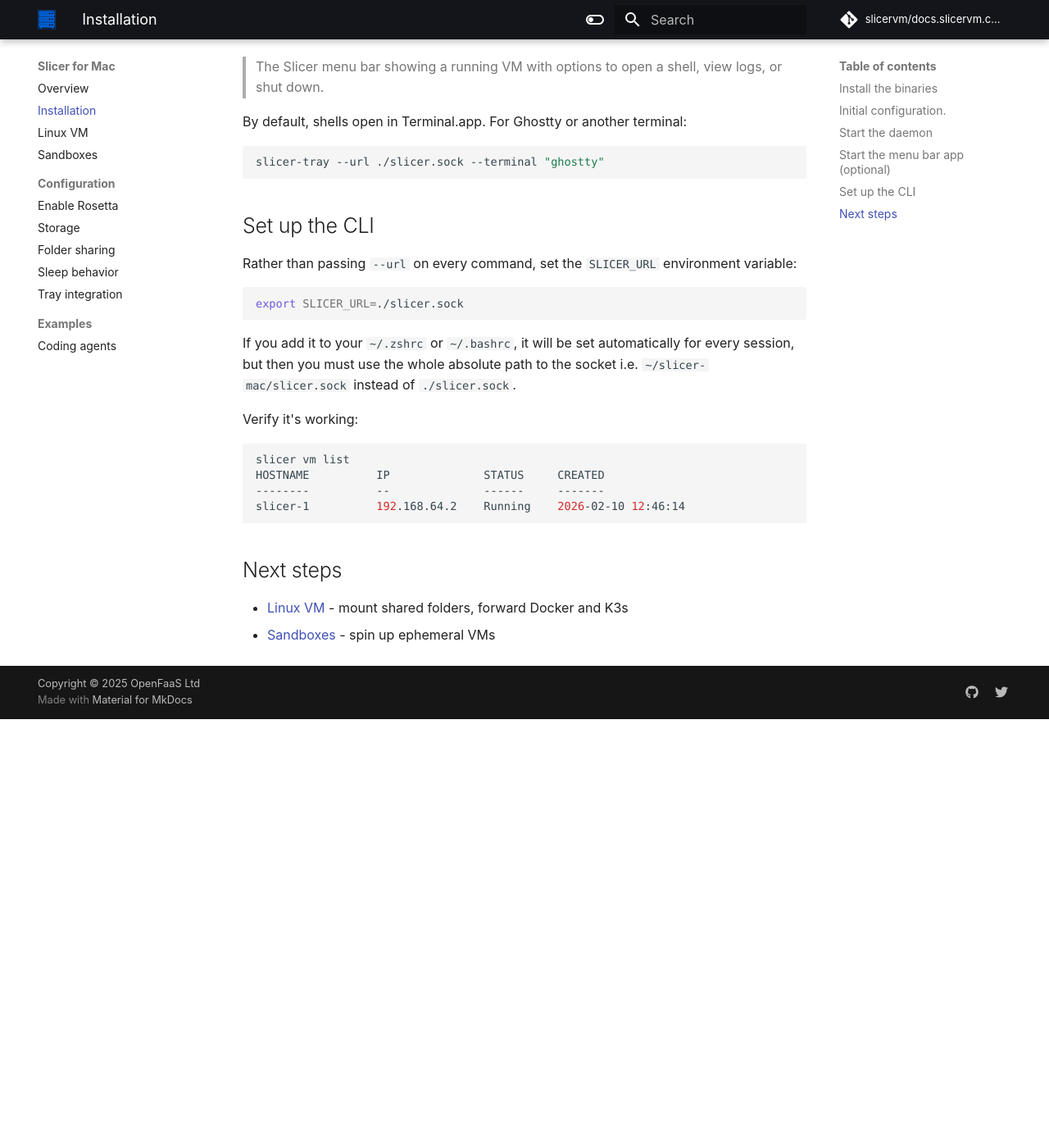
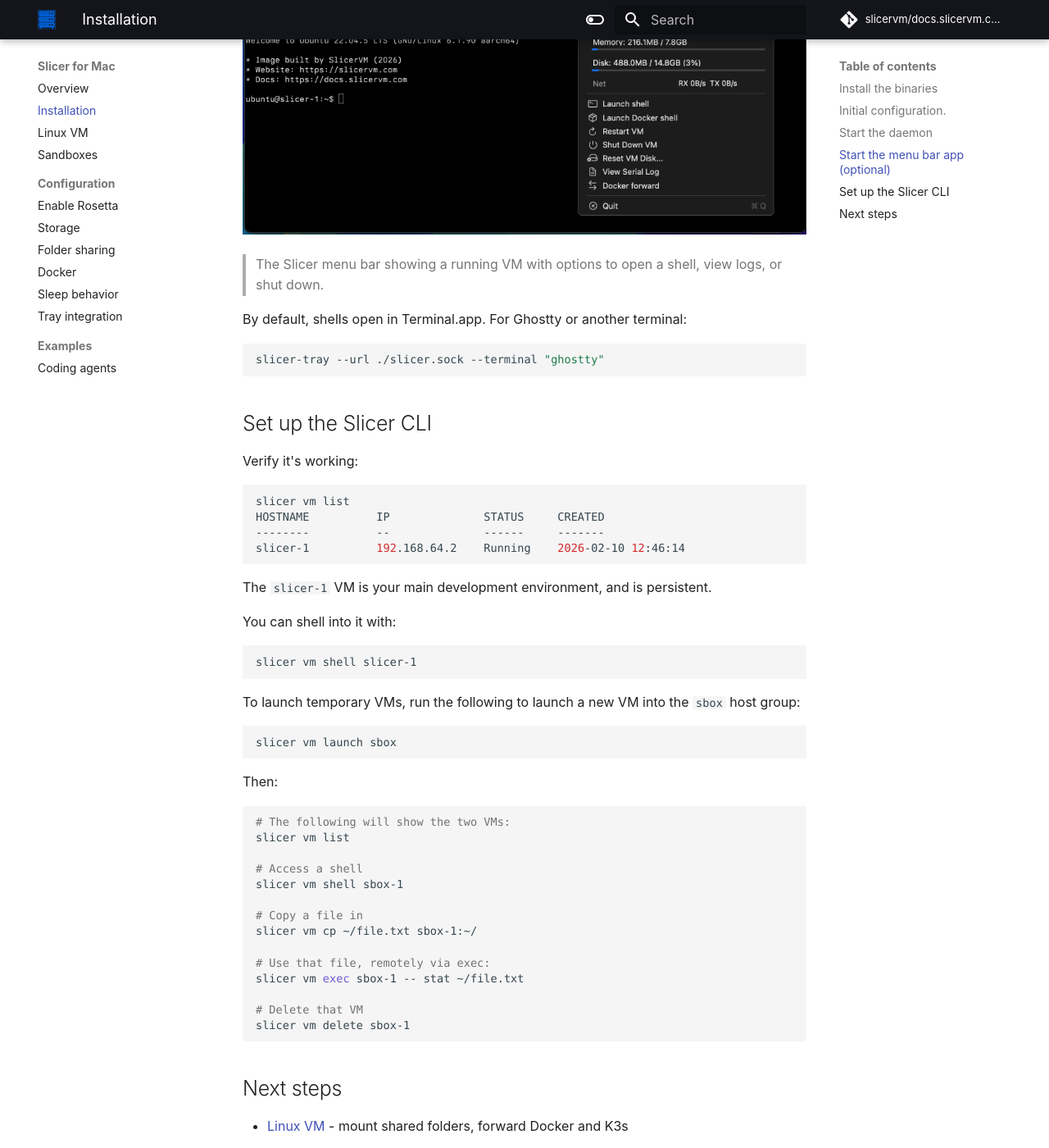
Before and after one commit to slicervm/docs.slicervm.com, an MkDocs documentation site: the page built from docs/mac/installation.md, in a window 1280 px wide and 1400 px high, scrolled down 2928 px. Shown: the whole window at 82% size. Built offline with MkDocs 1.6.1 and Material for MkDocs 9.7.7, drawn with Linux system fonts in a browser that asks for light colours; some web fonts are replaced; comment, search, counter and statistics services are not loaded; before the commit the page ends 3805 px from its top, so only the background shows below that; some of the changed text lies outside the part shown.

Commit message:
Slicer for Mac walk-through and Docker instructions
Signed-off-by: Alex Ellis (OpenFaaS Ltd) <alexellis2@gmail.com>

````diff
--- a/docs/mac/installation.md
+++ b/docs/mac/installation.md
@@ -27,6 +27,21 @@
 
 `tmux` is available via `brew install tmux`, and you can get [brew here](https://brew.sh).
 
+The `slicer` command acts as an API client to Slicer for Mac, and requires the socket path for each command. You can set this in the following way:
+
+For the current shell:
+
+```bash
+export SLICER_URL=~/slicer-mac/slicer.sock
+```
+
+Or permanently for every shell session:
+
+```bash
+echo 'export SLICER_URL=~/slicer-mac/slicer.sock' >> ~/.bash_profile
+echo 'export SLICER_URL=~/slicer-mac/slicer.sock' >> ~/.zshrc
+```
+
 ## Initial configuration.
 
 As a new user, we recommend you do not change the default configuration in any way.
@@ -38,7 +53,8 @@
 Only run this if you want to recreate the file because you edited or edited it.
 
 ```bash
-slicer-mac new > slicer-mac.yaml
+cd ~/slicer-mac
+./slicer-mac new > slicer-mac.yaml
 ```
 
 The generated `slicer-mac.yaml` has two host groups:
@@ -87,13 +103,8 @@
 Start `slicer-mac`:
 
 ```bash
-slicer-mac up
-```
-
-The config file can also be given as an argument:
-
-```bash
-slicer-mac up ./slicer-mac.yaml
+cd ~/slicer-mac
+./slicer-mac up
 ```
 
 ## Start the menu bar app (optional)
@@ -101,7 +112,8 @@
 The menu bar is an optional extension that gives you quick access to VM status, shells, and controls:
 
 ```bash
-slicer-tray --url ./slicer.sock
+cd ~/slicer-mac
+./slicer-tray --url ./slicer.sock
 ```
 
 ![Slicer for Mac menu bar](/images/mac/menu-bar.jpg)
@@ -114,15 +126,7 @@
 slicer-tray --url ./slicer.sock --terminal "ghostty"
 ```
 
-## Set up the CLI
-
-Rather than passing `--url` on every command, set the `SLICER_URL` environment variable:
-
-```bash
-export SLICER_URL=./slicer.sock
-```
-
-If you add it to your `~/.zshrc` or `~/.bashrc`, it will be set automatically for every session, but then you must use the whole absolute path to the socket i.e. `~/slicer-mac/slicer.sock` instead of `./slicer.sock`.
+## Set up the Slicer CLI
 
 Verify it's working:
 
@@ -133,6 +137,39 @@
 slicer-1          192.168.64.2    Running    2026-02-10 12:46:14
 ```
 
+The `slicer-1` VM is your main development environment, and is persistent.
+
+You can shell into it with:
+
+```bash
+slicer vm shell slicer-1
+```
+
+To launch temporary VMs, run the following to launch a new VM into the `sbox` host group:
+
+```bash
+slicer vm launch sbox
+```
+
+Then:
+
+```bash
+# The following will show the two VMs:
+slicer vm list
+
+# Access a shell
+slicer vm shell sbox-1
+
+# Copy a file in
+slicer vm cp ~/file.txt sbox-1:~/
+
+# Use that file, remotely via exec:
+slicer vm exec sbox-1 -- stat ~/file.txt
+
+# Delete that VM
+slicer vm delete sbox-1
+```
+
 ## Next steps
 
 - [Linux VM](/mac/your-linux-vm) - mount shared folders, forward Docker and K3s
--- a/mkdocs.yml
+++ b/mkdocs.yml
@@ -152,6 +152,7 @@
           - Enable Rosetta: mac/rosetta.md
           - Storage: mac/storage.md
           - Folder sharing: mac/folder-sharing.md
+          - Docker: mac/docker.md
           - Sleep behavior: mac/sleep.md
           - Tray integration: mac/tray-integration.md
       - Examples:
````
Also changed, not shown: docs/mac/docker.md (added, +59 -0 lines).
